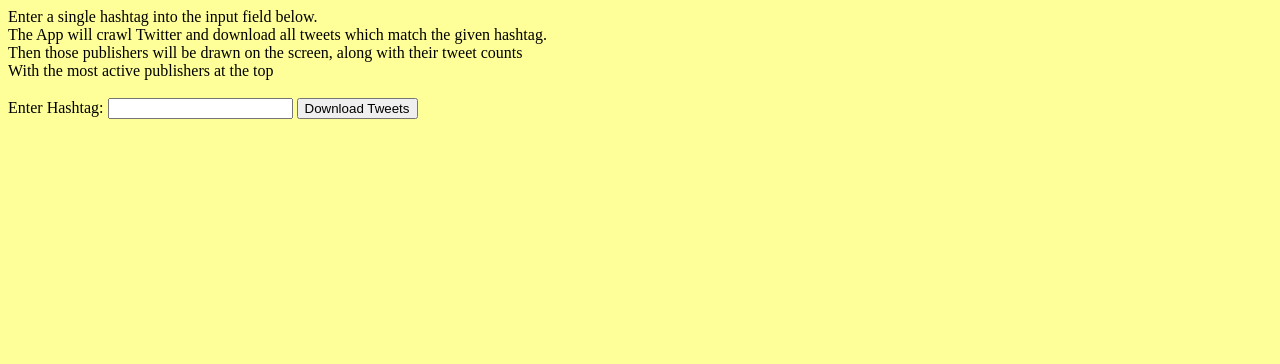
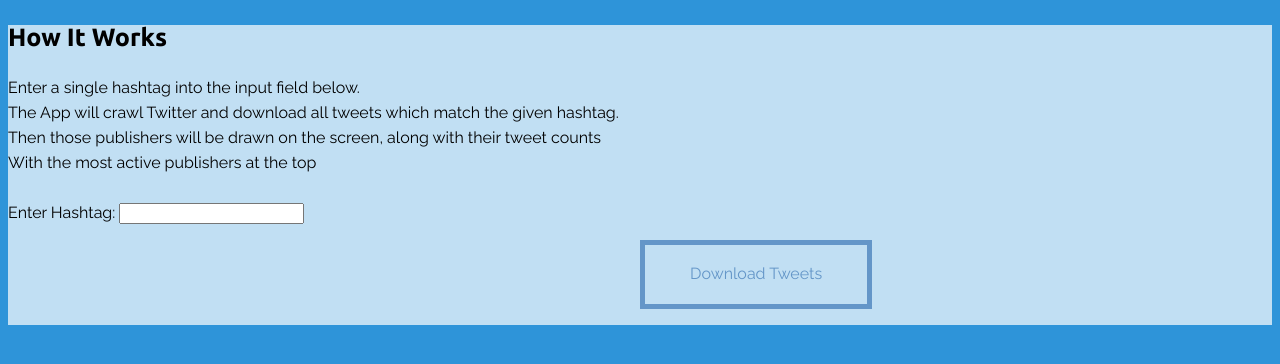
Before and after one commit to lgdillin/BDAM, a Flask app: page / in a window 1280 px wide. Shown: the top 364 px of the page. Run offline with Flask 2, Linux system fonts and the light colour scheme; parts of the project's set-up code (start-up, migrations or seed data) failed here and were passed over.

Commit message:
new UI for index.html

```diff
--- a/templates/index.html
+++ b/templates/index.html
@@ -1,16 +1,32 @@
 <!DOCTYPE html>
 
 <html>
-  <head></head>
-  <body bgcolor="#FFFF99">
+  <head>
+  <link rel="stylesheet" href="index_styles.css">
+  <link href='http://fonts.googleapis.com/css?family=Ubuntu:bold' rel='stylesheet' type='text/css'>
+  <link href='http://fonts.googleapis.com/css?family=Vollkorn' rel='stylesheet' type='text/css'>
+  <link href="https://fonts.googleapis.com/css?family=Raleway" rel="stylesheet">
+  </head>
+  <title>Tweet Finder</title>
+  <body bgcolor="#2E94D9">
+      <div id = "whiteScreen">
+        <!-- section title, "How It Works" -->
+        <p id = "howTitle">How It Works</p>
+        <!-- text for the "About" sectino -->
+        <p id = "howText" class = "how">
         Enter a single hashtag into the input field below.  <br>
         The App will crawl Twitter and download all tweets which match the given hashtag. <br>
         Then those publishers will be drawn on the screen, along with their tweet counts <br>
         With the most active publishers at the top <br><br>
-    Enter Hashtag: <input type="text" id="hashtagValue">
+        Enter Hashtag: <input type="text" id="hashtagValue"></p>
+
+        <section class = "border">
         <button onclick="direct()">Download Tweets</button>
+        </section>
+
         <div id="outputTitle"></div>
         <div id="output"></div>
+      </div>
   </body>
 
   <script>
--- /dev/null
+++ b/templates/index_styles.css
@@ -0,0 +1,178 @@
+body{
+  /*background-image: url("bulb.jpg");*/
+  background-repeat:no-repeat;
+  background-attachment:fixed;
+  background-position:center;
+  background-size: 100% 100%;
+}
+#whiteScreen{
+  background: rgb(255, 255, 255); /* fallback color */
+  background: rgba(255, 255, 255, 0.7);
+}
+
+hr {
+width: 100%;
+height: 4px;
+background-color:#6496c8;
+color:#6496c8;
+border: 0 none;
+margin: 30px auto;
+}
+
+hr.leftHR {
+  width: 25%;
+  left: 0px;
+  height: 4px;
+  background-color:#6496c8;
+  color:#6496c8;
+  border: 0 none;
+  margin: 0px;
+}
+
+hr.rightHR {
+  width: 120%;
+  left: 0px;
+  height: 4px;
+  background-color:#6496c8;
+  color:#6496c8;
+  border: 0 none;
+  margin: 0px;
+}
+
+/*img {
+
+  border-radius: 25px;
+  width: 450px;
+  height: 300px;
+  position: absolute;
+  top: 150px;
+  left: 900px;
+}
+
+a {
+  color: #6496c8;
+}*/
+
+/*#title{
+  font-family: 'Ubuntu', Helvetica, Arial, sans-serif;
+	font-size: 40px;
+	line-height: 65px;
+  padding: 0px;
+}*/
+
+/*h4 {
+  font-family: 'Ubuntu', Georgia, Times, serif;
+	font-size: 25;
+	line-height: 25px;
+  padding: 10px;
+  text-align: left;
+}*/
+
+#howTitle{
+  font-family: 'Ubuntu', Georgia, Times, serif;
+	font-size: 25px;
+	line-height: 25px;
+  padding: 0px;
+  text-align: left;
+}
+
+#howText{
+  font-family: 'Raleway', sans-serif;
+	font-size: 16;
+	line-height: 25px;
+  padding: 0px;
+  text-align: left;
+  padding-bottom: 100px;
+}
+
+span.bold{
+  font-weight: 900;
+}
+
+span.heading{
+  font-family: 'Ubuntu', Georgia, Times, serif;
+  font-size: 20px;
+  line-height: 20px;
+  color: #6496c8;
+}
+
+span.randomHeading {
+  font-family: 'Ubuntu', Georgia, Times, serif;
+	font-size: 25px;
+	line-height: 25px;
+  padding: 0px;
+  text-align: left;
+}
+
+span.alignleft{
+}
+
+span.alignright{
+  position: absolute;
+  top: 127px;
+  left: 800px;
+  float: right;
+}
+
+span.courseAlignRight{
+  position: absolute;
+  top: 175px;
+  left: 800px;
+  float: right;
+}
+
+#footer{
+  font-family: 'Raleway', sans-serif;
+	font-size: 16;
+	line-height: 25px;
+  padding: 0px;
+  text-align: left;
+}
+
+button {
+  display: inline-block;
+  margin: 0 10px 0 0;
+  padding: 15px 45px;
+  font-size: 16px;
+  font-family: 'Raleway', sans-serif;
+  line-height: 1.8;
+  appearance: none;
+  box-shadow: none;
+  border-radius: 0;
+  /*text-align: center;*/
+  position: absolute;
+  top: 30%;
+}
+
+button:focus {
+  outline: none
+}
+
+section.border {
+  text-align: center;
+}
+section.border button {
+  color: #6496c8;
+  background: rgba(0,0,0,0);
+  border: solid 5px #6496c8;
+}
+
+section.border button:focus,
+section.border button.focus {
+  border-color: #27496d;
+  color: #27496d;
+}
+section.border button:hover,
+section.border button.hover {
+  border-color: #346392;
+  color: #346392;
+}
+section.border button:active,
+section.border button.active {
+  border-color: #27496d;
+  color: #27496d;
+}
+
+/*a{
+  color: royalblue;
+}*/
```
Lines whose indentation alone changed are shown as unchanged.
